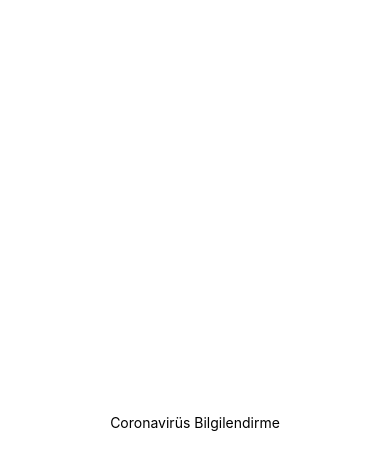
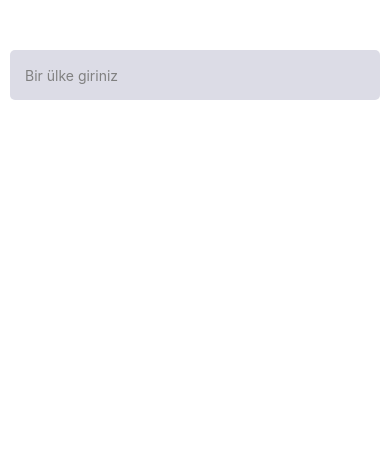
Before and after one commit to yasinTru/covidApp, a React Native app: screen / in a window 390 px wide. Shown: the top 470 px of the page. Built offline with nearby package versions, Linux system fonts and the light colour scheme.

Commit message:
Home sayfası oluşturuldu ve search bar tasarımı yapıldı

```diff
--- a/App.js
+++ b/App.js
@@ -1,13 +1,13 @@
-import { StatusBar } from "expo-status-bar";
 import React from "react";
-import { StyleSheet, Text, View } from "react-native";
+import { StyleSheet, StatusBar } from "react-native";
+import Home from "./screens/Home";
 
 export default function App() {
   return (
-    <View style={styles.container}>
-      <Text>Coronavirüs Bilgilendirme</Text>
+    <>
       <StatusBar style="auto" />
-    </View>
+      <Home />
+    </>
   );
 }
 
--- /dev/null
+++ b/screens/Home.js
@@ -0,0 +1,44 @@
+import React from "react";
+import { StyleSheet, Text, TextInput, View } from "react-native";
+
+const Home = () => {
+  return (
+    <View style={styles.container}>
+      <View style={styles.searchBar}>
+        <TextInput
+          style={styles.search}
+          placeholder="Bir ülke giriniz"
+          placeholderTextColor="gray"
+        />
+      </View>
+    </View>
+  );
+};
+
+export default Home;
+
+const styles = StyleSheet.create({
+  container: {
+    flex: 1,
+    marginTop: 40,
+    padding: 5,
+    flexDirection: "column",
+  },
+  searchBar: {
+    margin: 5,
+    padding: 5,
+    borderRadius: 5,
+    flexDirection: "row",
+    alignItems: "center",
+    backgroundColor: "#dcdce6",
+    marginBottom: 20,
+  },
+  search: {
+    flex: 1,
+    alignItems: "center",
+    borderRadius: 8,
+    fontSize: 14,
+    marginLeft: 10,
+    height: 40,
+  },
+});
```
